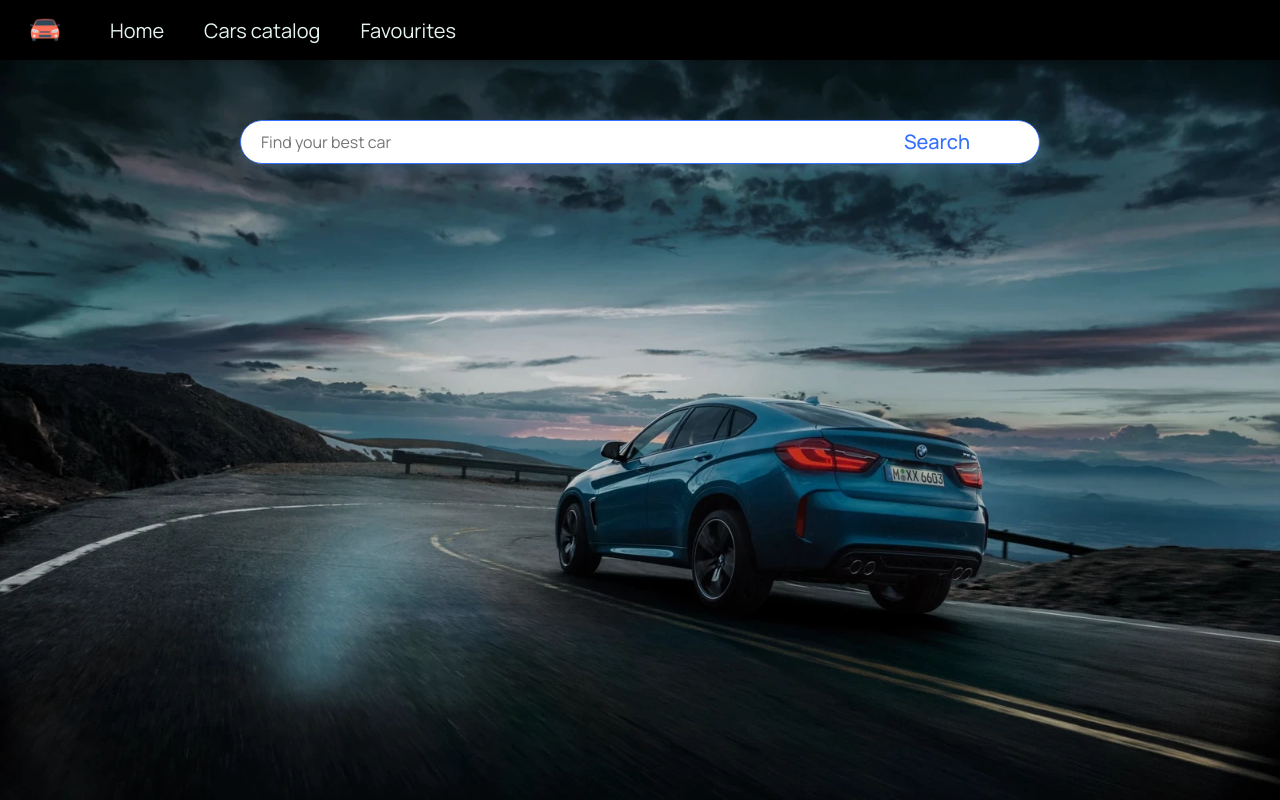
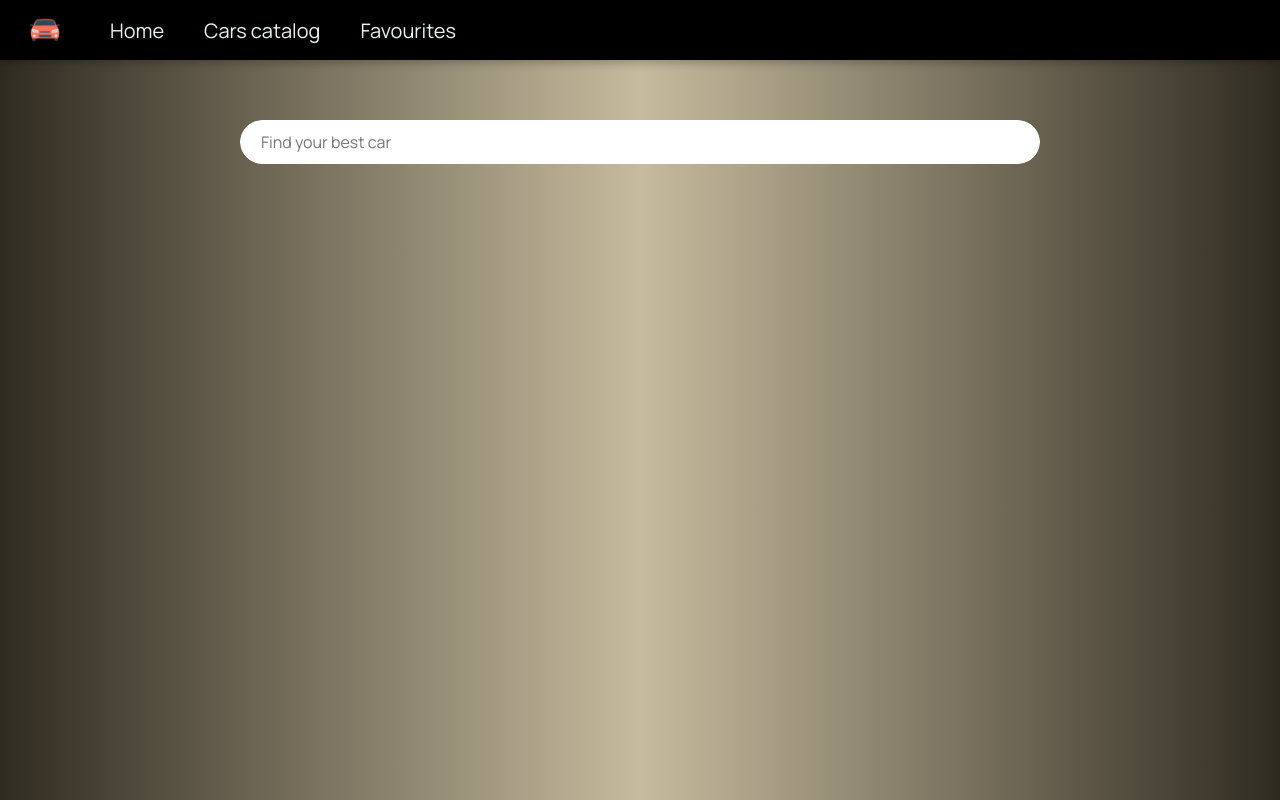
Before and after one commit to AnastasiiaKrtsk/CarRent, a React (Create React App) app: page /CarRent/favourites in a window 1280 px wide. Built offline with nearby package versions, Linux system fonts and the light colour scheme.

Commit message:
fixes clearing

```diff
--- a/src/components/Filter/Filter.styled.jsx
+++ b/src/components/Filter/Filter.styled.jsx
@@ -1,5 +1,4 @@
 import styled from 'styled-components';
-import { theme } from '../../styles/theme';
 
 export const Form = styled.form`
   position: relative;
@@ -12,11 +11,9 @@ export const Form = styled.form`
   overflow: hidden;
   margin-bottom: 60px;
   border-radius: 24px;
-  box-shadow: ${theme.boxShadows.main};
 
   &:focus,
   &:hover {
-    box-shadow: ${theme.boxShadows.secondary};
   }
 `;
 
@@ -25,15 +22,15 @@ export const Input = styled.input`
   padding-left: 20px;
   border: none;
   outline: none;
-  border: 1px solid ${theme.colors.blue};
+  border: 1px solid #fff;
   border-radius: 24px;
   height: 100%;
 
-  font-size: ${theme.fontSizes[16]};
+  font-size: 16px;
   line-height: 1.2;
 
-  color: ${theme.colors.grey};
-  background: ${theme.colors.white};
+  color: #000;
+  background: #fff;
 `;
 
 export const SearchBtn = styled.button.withConfig({
@@ -42,19 +39,19 @@ export const SearchBtn = styled.button.withConfig({
   position: absolute;
   top: 10px;
   right: 70px;
-  color: ${theme.colors.blue};
-  font-size: ${theme.fontSizes[20]};
-  font-weight: ${theme.fontWeight.medium};
+  color: #fff;
+  font-size: 20px;
+  font-weight: medium;
   line-height: 24px;
   border: none;
   background-color: transparent;
   cursor: pointer;
 
-  transition: all ${theme.transition.main};
+  transition: all 0.3s ease;
 
   svg:hover,
   svg:focus {
-    fill: ${theme.colors.blue};
+    fill: #fff;
   }
 `;
 
--- a/src/components/ListItem/ListItem.styled.jsx
+++ b/src/components/ListItem/ListItem.styled.jsx
@@ -3,8 +3,6 @@ import { createGlobalStyle } from 'styled-components';
 export const GlobalStyleOverride = createGlobalStyle`
   body {
 background: linear-gradient(to right,#302b21, #C6BB9E, #302b21), radial-gradient(circle, #C6BB9E, #5A5F62, #514225);
-
-
   }
 `;
 export const CarItemContainer = styled.li`
--- a/src/components/Modal/Modal.jsx
+++ b/src/components/Modal/Modal.jsx
@@ -38,13 +38,11 @@ const Modal = ({
   fuelConsumption,
   engineSize,
 }) => {
-  const addressParts = address.split(', ');
-  const city = addressParts[1];
-  const country = addressParts[2];
-  const rentalConditionsSplitted = rentalConditions.split('\n', 3);
-  const firstElement = rentalConditionsSplitted[0];
-  const match = firstElement.match(/\d+/);
-  const number = parseInt(match[0], 10);
+  const [city, country] = address.split(', ');
+  const rentalConditionsLines = rentalConditions.split('\n', 3);
+  const minimumAgeLine = rentalConditionsLines[0];
+  const match = minimumAgeLine.match(/\d+/);
+  const minimumAge = parseInt(match[0], 10);
 
   return (
     <Backdrop>
@@ -91,16 +89,16 @@ const Modal = ({
             <ModalMainText>Rental Condition</ModalMainText>
             <ConditionTextWrapper>
               <ModalConditionWrapper>
-                Minimum age: <Number>{number}</Number>
+                Minimum age: <Number>{minimumAge}</Number>
               </ModalConditionWrapper>
               <ModalConditionWrapper>
-                {rentalConditionsSplitted[1]}
+                {rentalConditionsLines[1]}
               </ModalConditionWrapper>
             </ConditionTextWrapper>
 
             <ConditionTextWrapper>
               <ModalConditionWrapper>
-                {rentalConditionsSplitted[2]}
+                {rentalConditionsLines[2]}
               </ModalConditionWrapper>
               <ModalConditionWrapper>
                 Mileage: <Number>{mileage.toLocaleString('en-EN')}</Number>
--- a/src/index.css
+++ b/src/index.css
@@ -26,13 +26,13 @@ body {
   font-family: 'Manrope', sans-serif;
 }
 
-h1,
 h2,
 h3,
 h4,
 h5,
-h6 {
+h6,
+p {
   font-weight: 600;
   margin-bottom: 0;
-  /* color: #3471ff4a; */
+  margin: 0;
 }
--- a/src/pages/FavouritesPage/FavouritesPage.jsx
+++ b/src/pages/FavouritesPage/FavouritesPage.jsx
@@ -1,5 +1,5 @@
 import React, { useState, useEffect } from 'react';
-import { FavContainer } from './FavouritesPage.styled';
+import { FavContainer, GlobalStyleOverride } from './FavouritesPage.styled';
 import { useSelector } from 'react-redux';
 import { selectedFavorite } from '../../redux/selectors';
 import CarsList from '../../components/List/List';
@@ -33,6 +33,7 @@ const FavouritesPage = () => {
   return (
     <>
       <FavContainer>
+        <GlobalStyleOverride />
         <CarsFilter onSubmitCarsForm={setSearch} />
         <CarsList cars={paginatedCars} search={search} />
         {/* {favorites.length > 0
--- a/src/pages/FavouritesPage/FavouritesPage.styled.jsx
+++ b/src/pages/FavouritesPage/FavouritesPage.styled.jsx
@@ -1,16 +1,19 @@
 import styled from 'styled-components';
-import { theme } from '../../styles/theme';
-
-
+import { createGlobalStyle } from 'styled-components';
+export const GlobalStyleOverride = createGlobalStyle`
+  body {
+background: linear-gradient(to right,#302b21, #C6BB9E, #302b21), radial-gradient(circle, #C6BB9E, #5A5F62, #514225);
+  }
+`;
 export const FavContainer = styled.div`
-display:flex;
-flex-direction:column;
-justify-content:center;
-align-items:center;
+  display: flex;
+  flex-direction: column;
+  justify-content: center;
+  align-items: center;
   margin-left: auto;
   margin-right: auto;
   width: 1200px;
-`
+`;
 
 export const FavTitle = styled.h4`
   // width: 1000px;
@@ -20,56 +23,10 @@ export const FavTitle = styled.h4`
   font-weight: 700;
   margin-top: 120px;
   margin-bottom: 50px;
-    color: ${theme.colors.blue};
-
-
-    text-shadow:
-      0 0 7px #fff,
-      0 0 10px #fff,
-      0 0 21px #fff,
-      0 0 42px #f09,
-      0 0 82px #f09,
-      0 0 92px #f09,
-      0 0 102px #f09,
-      0 0 151px #f09;
-
-      animation: pulsate 0.11s ease-in-out infinite alternate;
-
-      @keyframes pulsate {
-
-        100% {
-
-            text-shadow:
-            0 0 4px #fff,
-            0 0 11px #fff,
-            0 0 19px #fff,
-            0 0 40px #0062ff,
-            0 0 80px #0062ff,
-            0 0 90px #0062ff,
-            0 0 100px #0062ff,
-            0 0 150px #0062ff;
-
-        }
-
-        0% {
-
-          text-shadow:
-          0 0 4px #fff,
-          0 0 10px #fff,
-          0 0 18px #fff,
-          0 0 38px #0062ff,
-          0 0 73px #0062ff,
-          0 0 80px #0062ff,
-          0 0 94px #0062ff,
-          0 0 140px #0062ff;
-
-      }
-
-`
+  color: #fff;
+`;
 
 export const FavImg = styled.div`
-// width: 100%;
   margin-left: auto;
   margin-right: auto;
-
-`
+`;
--- a/src/styles/GlobalStyles.js
+++ /dev/null
@@ -1,66 +0,0 @@
-import { css } from '@emotion/react';
-import { theme } from 'styles/theme';
-
-
-export const GlobalStyles = css`
-  html {
-    box-sizing: border-box;
-    scroll-behavior: smooth;
-  }
-
-  body {
-    margin: 0;
-    font-family: ${theme.fonts.main.regular};
-    font-size: ${theme.fontSizes.m};
-
-    -webkit-font-smoothing: antialiased;
-    -moz-osx-font-smoothing: grayscale;
-    min-height: 100vh;
-    background-color: ${theme.colors.bgColor};
-    font-style: normal;
-  }
-
-  h1,
-  h2,
-  h3,
-  h4,
-  h5,
-  h6,
-  p {
-    margin: 0;
-  }
-
-  ul,
-  ol {
-    list-style: none;
-    padding-left: 0;
-    margin: 0;
-  }
-
-  img {
-    display: block;
-    max-width: 100%;
-    height: auto;
-  }
-
-  button {
-    padding: 0;
-    border: none;
-    font: inherit;
-    color: inherit;
-    background-color: transparent;
-    cursor: pointer;
-  }
-
-  a {
-    text-decoration: none;
-    color: inherit;
-  }
-
-  code {
-    font-family: source-code-pro, Menlo, Monaco, Consolas, 'Courier New',
-      monospace;
-  }
-
-
-`;
--- a/src/styles/index.js
+++ /dev/null
@@ -1,2 +0,0 @@
-export * from 'styles/GlobalStyles';
-export * from 'styles/theme';
--- a/src/styles/theme.js
+++ /dev/null
@@ -1,51 +0,0 @@
-export const theme = Object.freeze({
-    colors: {
-      grey: '#888888',
-      light: '#FDF7F2',
-      black: '#111111',
-      blue: '#3470FF',
-      blueDark: '#0B44CD',
-      grBlue: [
-        'linear-gradient(to, rgba(155,208,255,1) 3%, rgba(65,158,241,1) 37%)',
-      ],
-      white: '#FFFFFF',
-    bgColor: ' #FEF9F9',
-    },
-
-    fontWeight: {
-
-        light: 300,
-        regular: 400,
-        medium: 500,
-        semiBold: 600,
-        bold: 700,
-
-    },
-    fontSizes: {
-      12: '12px',
-      14: '14px',
-      16: '16px',
-      18: '18px',
-      20: '20px',
-      24: '24px',
-      36: '36px',
-      48: '48px',
-      68: '68px',
-    },
-
-
-    animations: {
-      cubicBezier: 'cubic-bezier(0, 0.110, 0.35, 2)',
-    },
-    spacing: {
-      step: 4,
-    },
-    boxShadows: {
-      main: '3px 8px 14px rgba(136, 198, 253, 0.19)',
-      secondary: '7px 13px 14px rgba(116, 177, 232, 0.24)',
-    },
-    transition: {
-      main: 'cubic-bezier(0.4, 0, 0.2, 1)',
-      duration: '250ms',
-    },
-  });
```
Also changed, not shown: 1 other file (tests, documents, lock files or other folders). Lines whose indentation alone changed are shown as unchanged.
